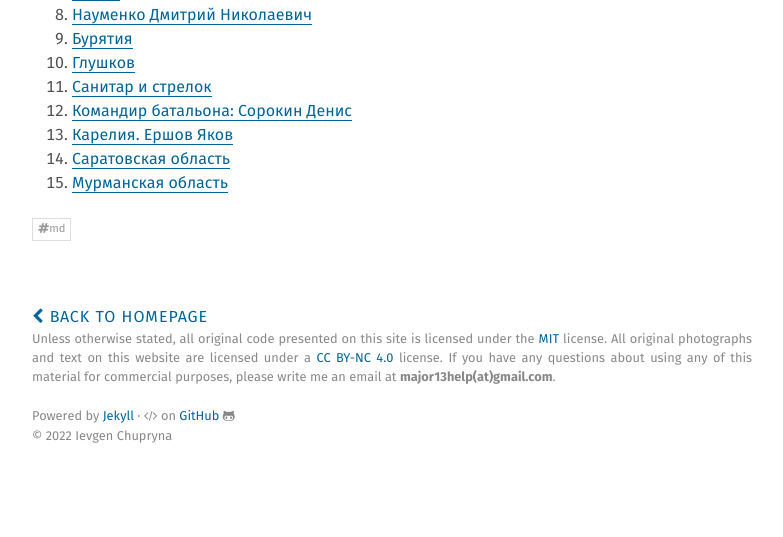
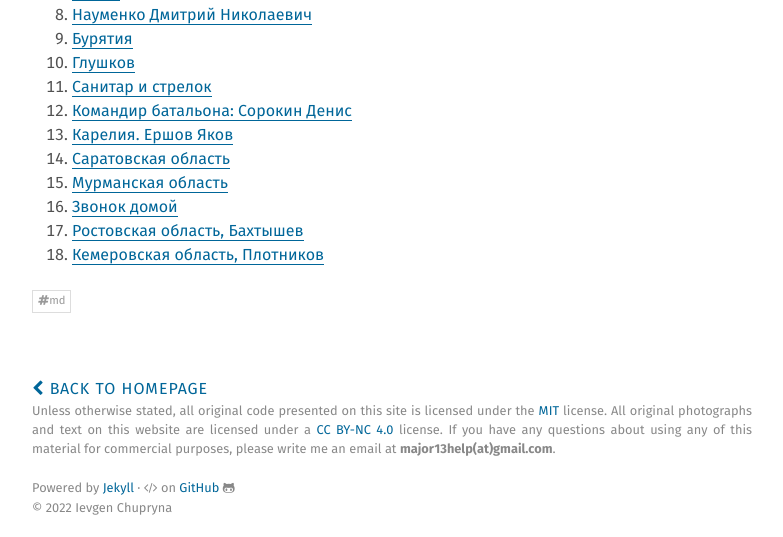
Before and after one commit to major13ua/major13ua.github.io, a Jekyll site: the page built from _posts/2022-02-28-main.md, in a window 1280 px wide and 900 px high, scrolled down 2205 px, cut to the strip 363-900 px from the top of the window. Shown: the whole strip, without its empty margins (248-1031 px from the left). Built offline with Jekyll 4.4.1, drawn with Linux system fonts in a browser that asks for light colours; before the commit the page ends 3033 px from its top, so only the background shows below that.

Commit message:
Added videos

```diff
--- a/_posts/2022-02-28-main.md
+++ b/_posts/2022-02-28-main.md
@@ -34,3 +34,6 @@ Rules:
 13. [Карелия. Ершов Яков](https://twitter.com/rf_200_now/status/1498010942843535369?cxt=HHwWkoCy3YDBgMopAAAA)
 14. [Саратовская область](https://twitter.com/rf_200_now/status/1498008548239986689?cxt=HHwWgsC-xc-1_8kpAAAA)
 15. [Мурманская область](https://twitter.com/rf_200_now/status/1497935930807750661?cxt=HHwWisC4wd2y3skpAAAA)
+16. [Звонок домой](https://twitter.com/rf_200_now/status/1497933514263699456?cxt=HHwWgIC57Yim3ckpAAAA)
+17. [Ростовская область, Бахтышев](https://twitter.com/rf_200_now/status/1497929573748682752?cxt=HHwWgMC93dnA28kpAAAA)
+18. [Кемеровская область, Плотников ](https://twitter.com/rf_200_now/status/1497920523468115968?cxt=HHwWgMCs8fOx18kpAAAA)
```
